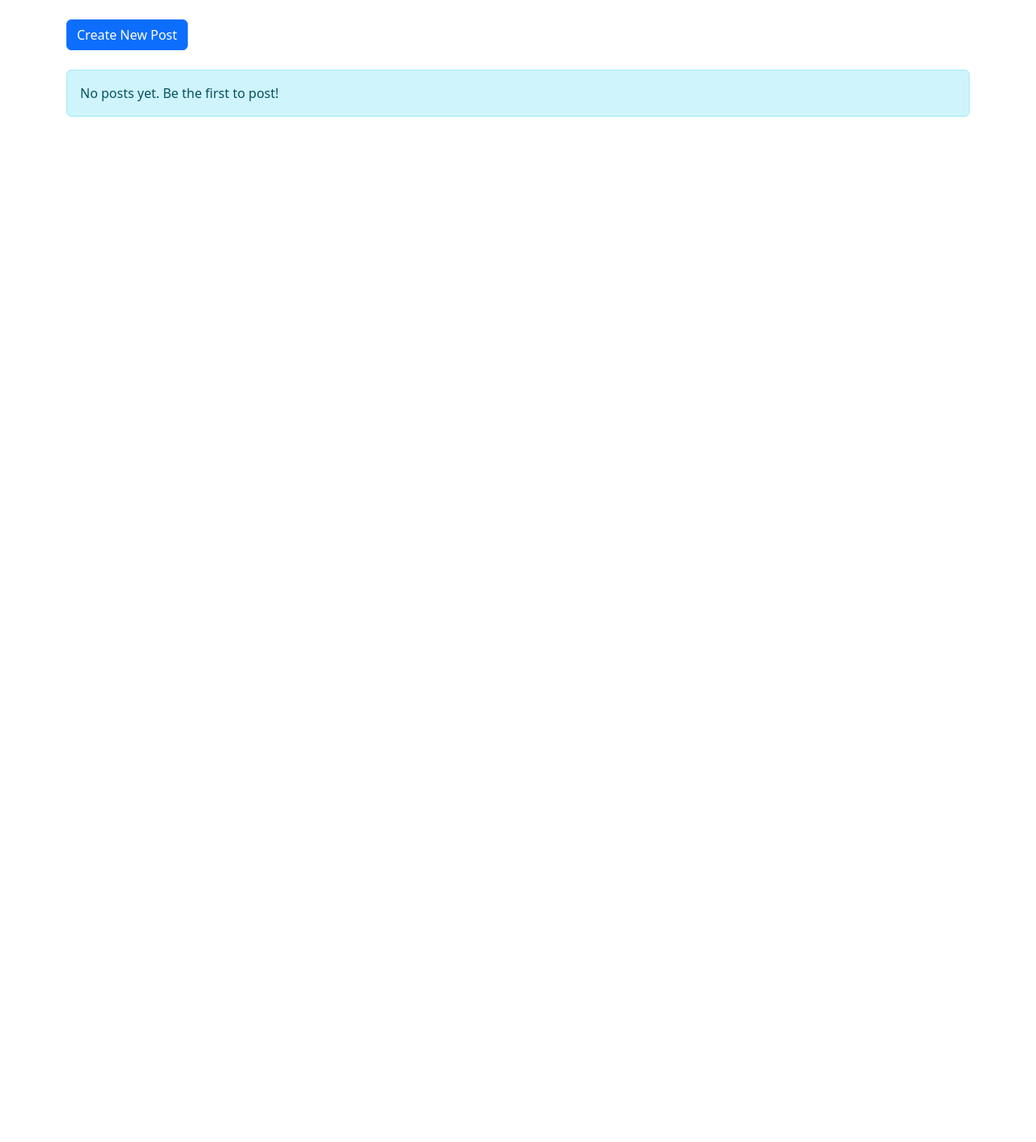
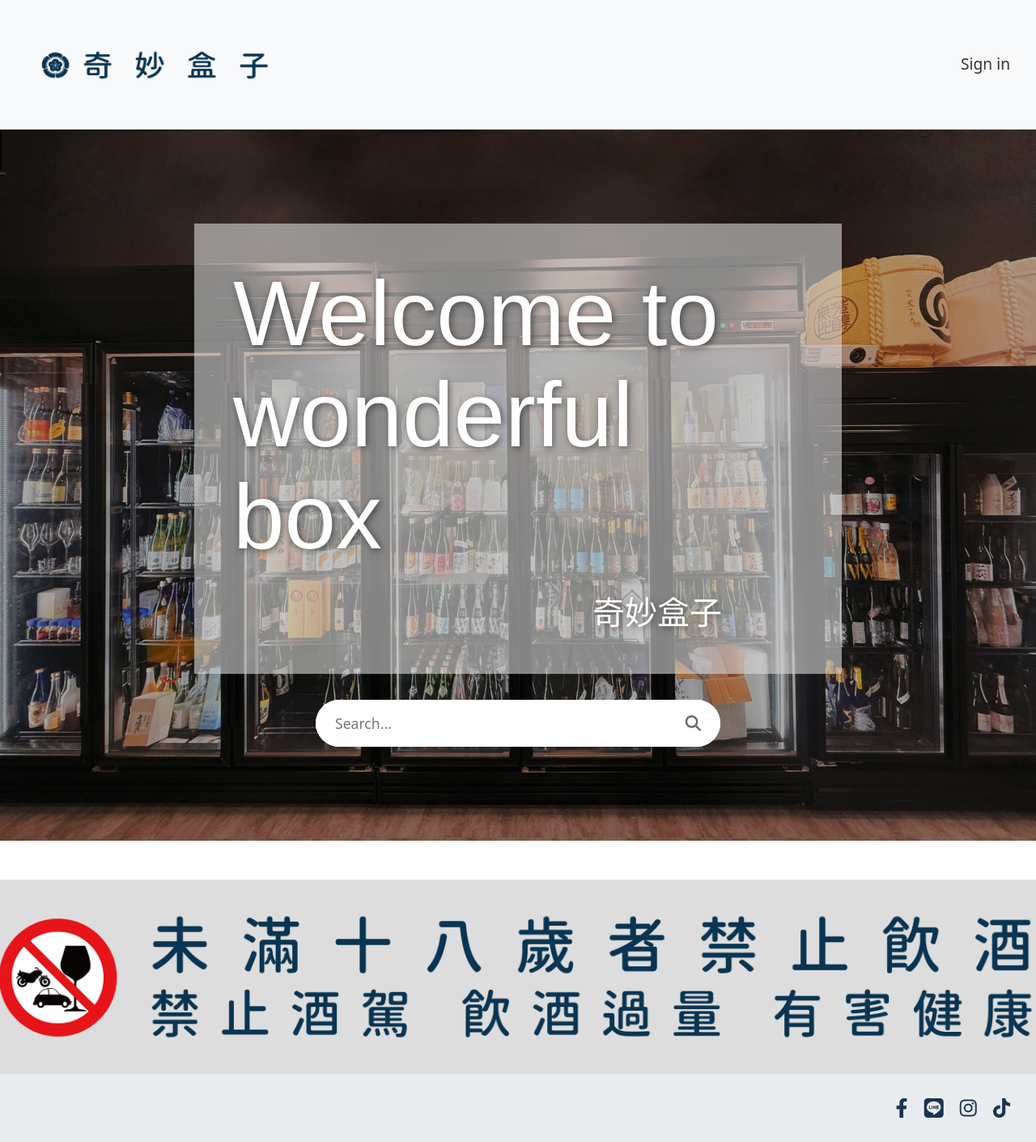
Before and after one commit to mingjenye/sake_forum, a Django app: page / in a window 1280 px wide. Shown: the whole page at 81% size. Before the commit the page ends 144 px from the top, so only its background shows below. Run offline with Django 3.2, Linux system fonts and the light colour scheme; data that the repository does not hold is empty.

Commit message:
seperate homepage

```diff
--- /dev/null
+++ b/posts/templates/posts/homepage.html
@@ -0,0 +1,17 @@
+{% extends 'base.html' %}
+
+{% block content %}
+<!-- Main Banner Section -->
+<section class="homepage-banner">
+    <div class="banner-content">
+        <h1>Welcome to<br>wonderful box</h1>
+        <p class="japanese-title">奇妙盒子</p>
+    </div>
+    <div class="search-container">
+        <input type="text" class="search-input" placeholder="Search...">
+        <button class="search-button">
+            <i class="fas fa-search"></i>
+        </button>
+    </div>
+</section>
+{% endblock %}
--- a/posts/urls.py
+++ b/posts/urls.py
@@ -2,6 +2,7 @@ from django.urls import path
 from . import views
 
 urlpatterns = [
-    path('', views.PostListView.as_view(), name='post_list'),
+    path('', views.homepage, name='homepage'),
+    path('posts/', views.PostListView.as_view(), name='post_list'),
     path('create/', views.post_create, name='post_create'),
 ]
--- a/posts/views.py
+++ b/posts/views.py
@@ -19,3 +19,6 @@ def post_create(request):
         form = PostForm()
 
     return render(request, 'posts/post_create.html', {'form': form})
+
+def homepage(request):
+    return render(request, 'posts/homepage.html')
--- a/templates/base.html
+++ b/templates/base.html
@@ -3,10 +3,202 @@
 <head>
     <title>Sake Forum</title>
     <link href="https://cdn.jsdelivr.net/npm/bootstrap@5.3.0/dist/css/bootstrap.min.css" rel="stylesheet">
+    <link rel="stylesheet" href="https://cdnjs.cloudflare.com/ajax/libs/font-awesome/6.4.0/css/all.min.css">
+    <link href="https://fonts.googleapis.com/css2?family=Noto+Sans+Bengali+UI:wght@400&display=swap" rel="stylesheet">
+    <link href="https://fonts.googleapis.com/css2?family=Noto+Sans+TC&display=swap" rel="stylesheet">
+    <style>
+        .site-header {
+            height: 160px;
+            display: flex;
+            align-items: center;
+            justify-content: space-between;
+            padding: 0 2rem;
+            background-color: #f8f9fa;
+            border-bottom: 1px solid #e3e3e3;
+        }
+
+        .site-logo {
+            font-size: 2.5rem;
+            font-weight: 500;
+            color: #333;
+            text-decoration: none;
+            display: flex;
+            align-items: center;
+        }
+
+        .site-logo img {
+            width: 320px;
+            height: 90px;
+        }
+
+        .sign-in-link {
+            font-size: 1.2rem;
+            color: #333;
+            text-decoration: none;
+        }
+
+        .sign-in-link:hover {
+            text-decoration: underline;
+        }
+
+        /* Footer Styles */
+        .site-footer {
+            background-color: #e9ecef;
+            padding: 0;
+            display: flex;
+            flex-direction: column;
+            margin-top: 3rem;
+        }
+
+        .age-restriction-banner {
+            width: 100%;
+            height: 240px;
+            display: flex;
+            align-items: center;
+            justify-content: center;
+        }
+
+        .age-restriction-banner img {
+            width: 1440px;
+            max-width: 100%;
+            height: 240px;
+            object-fit: cover;
+        }
+
+        .footer-content {
+            display: flex;
+            justify-content: space-between;
+            align-items: center;
+            padding: 1.5rem 2rem;
+            justify-content: flex-end; /* Changed to align social links to the right */
+        }
+
+        .social-links a {
+            color: #1a3352;
+            font-size: 1.5rem;
+            margin-left: 1rem;
+            text-decoration: none;
+        }
+
+        .social-links a:hover {
+            color: #0d6efd;
+        }
+
+        /* Homepage Banner Styles */
+        .homepage-banner {
+            height: 878px;
+            width: 100%;
+            background-image: url('/static/images/homepage_main_banner.jpg');
+            background-size: cover;
+            background-position: center;
+            position: relative;
+            display: flex;
+            flex-direction: column;
+            align-items: center;
+            justify-content: center;
+            text-align: center;
+        }
+
+        .homepage-banner::before {
+            content: '';
+            position: absolute;
+            top: 0;
+            left: 0;
+            width: 100%;
+            height: 100%;
+            background-color: rgba(0, 0, 0, 0.3); /* This creates the 70% opacity effect */
+        }
+
+        .banner-content {
+            position: relative;
+            z-index: 2;
+            background-color: rgba(217, 217, 217, 0.6); /* D9D9D9 with 60% opacity */
+            color: white;
+            max-width: 800px;
+            width: 100%;
+            padding: 3rem;
+            margin-bottom: 2rem;
+            text-align: left;
+        }
+
+        .banner-content h1 {
+            font-family: 'Noto Sans Bengali UI', sans-serif;
+            font-size: 114px;
+            font-weight: 400;
+            line-height: 1.1;
+            margin-bottom: 1.5rem;
+            color: #fff;
+            text-shadow: 2px 2px 8px rgba(0, 0, 0, 0.5);
+        }
+
+        .japanese-title {
+            font-family: 'Noto Sans TC', sans-serif;
+            font-size: 40px;
+            text-align: right;
+            padding-right: 100px;
+            margin-bottom: 0;
+            color: #fff;
+            text-shadow: 2px 2px 8px rgba(0, 0, 0, 0.5);
+        }
+
+        .search-container {
+            position: relative;
+            z-index: 2;
+            display: flex;
+            width: 500px;
+            margin: 0 auto;
+            background-color: white;
+            border-radius: 50px;
+            overflow: hidden;
+        }
+
+        .search-input {
+            flex: 1;
+            padding: 1rem 1.5rem;
+            border: none;
+            outline: none;
+            font-size: 1.1rem;
+        }
+
+        .search-button {
+            background-color: white;
+            border: none;
+            padding: 0 1.5rem;
+            cursor: pointer;
+            font-size: 1.2rem;
+            color: #666;
+        }
+
+        .search-button:hover {
+            color: #333;
+        }
+    </style>
 </head>
 <body>
+    <header class="site-header">
+        <a href="{% url 'homepage' %}" class="site-logo">
+            <img src="/static/images/logo.png" alt="Logo">
+        </a>
+        <a href="#" class="sign-in-link">Sign in</a>
+    </header>
+
     {% block content %}
     {% endblock %}
+
+    <footer class="site-footer">
+        <div class="age-restriction-banner">
+            <img src="/static/images/prohibition.jpg" alt="Age restriction banner">
+        </div>
+        <div class="footer-content">
+            <div class="social-links">
+                <a href="#" aria-label="Facebook"><i class="fab fa-facebook-f"></i></a>
+                <a href="#" aria-label="Line"><i class="fab fa-line"></i></a>
+                <a href="#" aria-label="Instagram"><i class="fab fa-instagram"></i></a>
+                <a href="#" aria-label="TikTok"><i class="fab fa-tiktok"></i></a>
+            </div>
+        </div>
+    </footer>
+
     <script src="https://cdn.jsdelivr.net/npm/bootstrap@5.3.0/dist/js/bootstrap.bundle.min.js"></script>
 </body>
 </html>
```
Also changed, not shown: static/images/homepage_main_banner.jpg (added), static/images/logo.png (added), static/images/prohibition.jpg (added).
